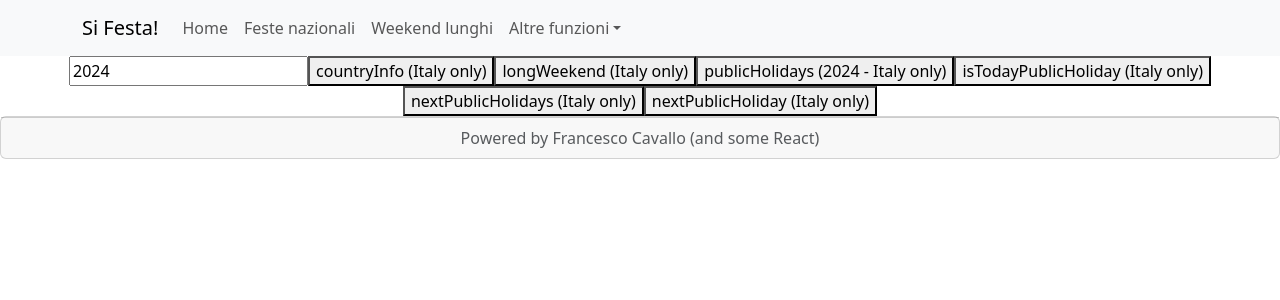
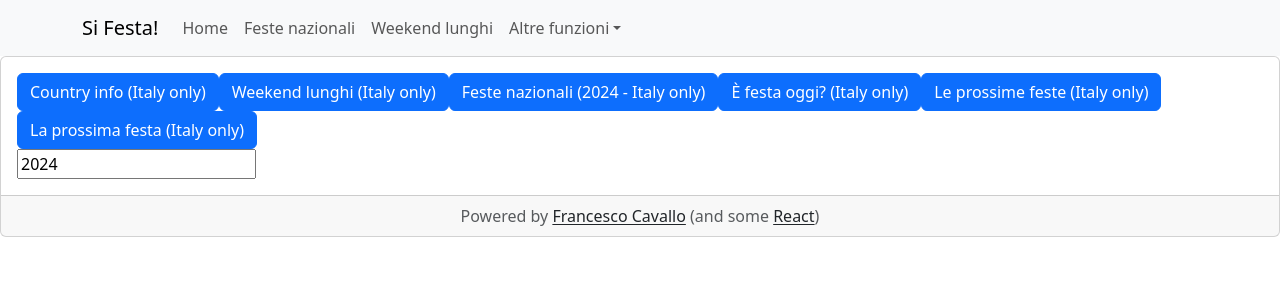
Before and after one commit to francesco-cavallo/si-festa-app, a React (Create React App) app in the folder work-days-fe/: page / in a window 1280 px wide. Shown: the top 300 px of the page. Built offline with nearby package versions, Linux system fonts and the light colour scheme.

Commit message:
update graphics

```diff
--- a/work-days-fe/src/App.js
+++ b/work-days-fe/src/App.js
@@ -6,6 +6,7 @@ import Container from 'react-bootstrap/Container';
 import Nav from 'react-bootstrap/Nav';
 import Navbar from 'react-bootstrap/Navbar';
 import NavDropdown from 'react-bootstrap/NavDropdown';
+import Button from 'react-bootstrap/Button';
 
 const baseURL = 'http://localhost:3001'
 
@@ -38,7 +39,7 @@ function App() {
   }
 
   return (
-    <div className="App">
+    <>
       <Navbar expand="lg" className="bg-body-tertiary" sticky="top">
         <Container>
           <Navbar.Brand href="#home">Si Festa!</Navbar.Brand>
@@ -52,34 +53,38 @@ function App() {
                 <NavDropdown.Item href="#action/3.2">
                   Le prossime feste
                 </NavDropdown.Item>
-                  <NavDropdown.Item href="#action/3.3">
-                    È festa oggi?
-                  </NavDropdown.Item>
                 <NavDropdown.Divider />
                 <NavDropdown.Item href="#action/3.4">
-                    Separated link
+                  È festa oggi?
                 </NavDropdown.Item>
               </NavDropdown>
             </Nav>
           </Navbar.Collapse>
         </Container>
       </Navbar>
+      <Card>
+        <Card.Body>
+          <Button variant="primary" onClick={countryInfo}>Country info (Italy only)</Button>
+          <Button variant="primary" onClick={longWeekend}>Weekend lunghi (Italy only)</Button>
+          <Button variant="primary" onClick={publicHolidays}>Feste nazionali (2024 - Italy only)</Button>
+          <Button variant="primary" onClick={isTodayPublicHoliday}>È festa oggi? (Italy only)</Button>
+          <Button variant="primary" onClick={nextPublicHolidays}>Le prossime feste (Italy only)</Button>
+          <Button variant="primary" onClick={nextPublicHoliday}>La prossima festa (Italy only)</Button>
           <table>
             <input type={'text'} name={"anno"} value={year} maxLength={4} onChange={handleChange}/>
             {/* <button onClick={availableCountries}>availableCountries (first only)</button> */}
-        <button onClick={countryInfo}>countryInfo (Italy only)</button>
-        <button onClick={longWeekend}>longWeekend (Italy only)</button>
-        <button onClick={publicHolidays}>publicHolidays (2024 - Italy only)</button>
-        <button onClick={isTodayPublicHoliday}>isTodayPublicHoliday (Italy only)</button>
-        <button onClick={nextPublicHolidays}>nextPublicHolidays (Italy only)</button>
-        <button onClick={nextPublicHoliday}>nextPublicHoliday (Italy only)</button>
           </table>
-      <Card>
-        <Card.Footer className="text-muted">
-          Powered by Francesco Cavallo (and some React)
+        </Card.Body>
+        <Card.Footer className="text-muted" style={{textAlign: "center"}}>
+          Powered by <a href='#FrancescoCavallo'
+                        class="link-dark link-offset-1 link-opacity-50-hover link-underline-opacity-50-hover">
+                          Francesco Cavallo
+                      </a> (and some <a href='https://react.dev' rel="noopener noreferrer"
+                                  class="link-dark link-offset-1 link-opacity-50-hover link-underline-opacity-50-hover"
+                                  target={'_blank'}> React</a>)
         </Card.Footer>
       </Card>
-    </div>
+    </>
   );
 }
 
--- a/work-days-fe/src/index.js
+++ b/work-days-fe/src/index.js
@@ -1,18 +1,19 @@
 import React from 'react';
-import ReactDOM from 'react-dom/client';
+// import ReactDOM from 'react-dom/client';
 import './index.css';
 import App from './App';
-import reportWebVitals from './reportWebVitals';
+// import reportWebVitals from './reportWebVitals';
+import { createRoot } from 'react-dom/client';
 import 'bootstrap/dist/css/bootstrap.min.css';
 
-const root = ReactDOM.createRoot(document.getElementById('root'));
+// const root = ReactDOM.createRoot(document.getElementById('root'));
+const container = document.getElementById('root');
+const root = createRoot(container);
 root.render(
-  <React.StrictMode>
-    <App />
-  </React.StrictMode>
+  <App />
 );
 
 // If you want to start measuring performance in your app, pass a function
 // to log results (for example: reportWebVitals(console.log))
 // or send to an analytics endpoint. Learn more: https://bit.ly/CRA-vitals
-reportWebVitals();
+// reportWebVitals();
```
Also changed, not shown: work-days-fe/src/descrizioni.txt (added). Lines whose indentation alone changed are shown as unchanged.
